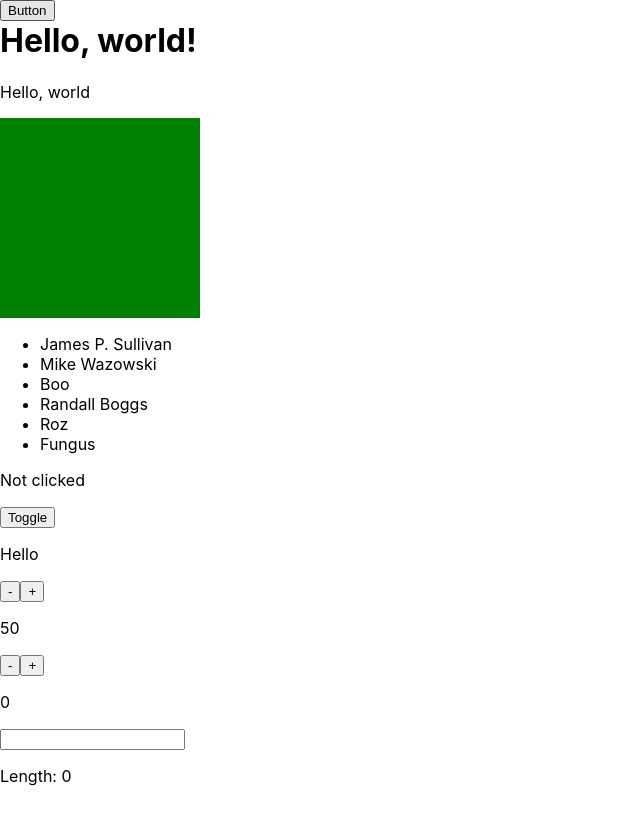
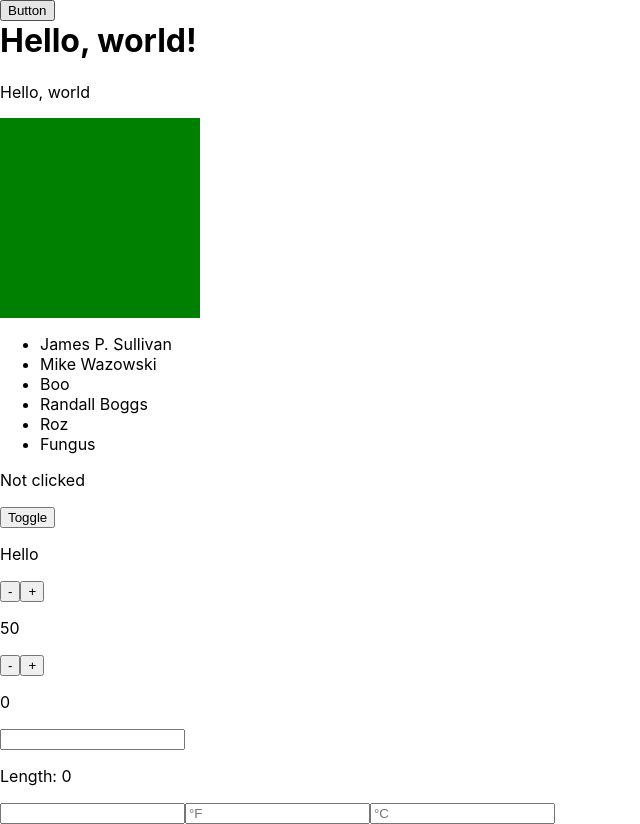
Before and after one commit to RaccoonHowell/JSX-challenges, a React (Create React App) app: page / in a window 1280 px wide. Shown: the whole page, without its empty margins (0-640 px from the left). Before the commit the page ends 802 px from the top, so only its background shows below. Built offline with nearby package versions, Linux system fonts and the light colour scheme.

Commit message:
completed PasswordStrength challenge and created TempConverter component as per day 3 challenges but haven't completed TempConverter yet

```diff
--- /dev/null
+++ b/src/PasswordStrength.js
@@ -0,0 +1,64 @@
+import React, { Component } from "react";
+
+class PasswordStrength extends Component {
+
+    constructor(props) {
+        super(props);
+
+        this.state = {
+            value: ""
+        };
+
+        this.handleChange = this.handleChange.bind(this);
+    }
+
+    handleChange(event) {
+        const newValue = event.currentTarget.value;
+
+        this.setState({
+            value: newValue
+        })
+    }
+
+    render() {
+        const { length } = this.state.value;
+
+        let colour;
+
+        if (length === 0) {
+            colour = "";
+        } else if (length < 9) {
+            colour = "red";
+        } else if (length < 16) {
+            colour = "orange";
+        } else {
+            colour = "green";
+        }
+
+        const style = {
+            backgroundColor: colour
+        }
+
+        return(
+            <input
+                style={ style }
+                type="password"
+                onChange={ this.handleChange }
+            />
+        )
+    }
+}
+
+export default PasswordStrength;
+
+// Create a <PasswordStrength> component. It should contain an <input> with the type password. The background styling should change depending on the length of the password:
+
+// If it's empty the background shouldn't have styling.
+// If it's less than 9 it should be red.
+// If it's less than 16 it should be orange.
+// If it's 16 or more then it should be green.
+
+// 1 Make the HTML
+// 2 Make state and affect HTML
+// 2.5 base something off props
+// 3 Add interactivity and update state based on user events
--- a/src/Stuff.js
+++ b/src/Stuff.js
@@ -9,7 +9,8 @@ import Counter from './Counter';
 import StepCounter from './StepCounter';
 import CatchMeIfYouCan from './CatchMeIfYouCan';
 import Length from './Length';
-
+import PasswordStrength from './PasswordStrength';
+import TempConverter from './TempConverter';
 
 const Stuff = ({square}) => (
     <React.Fragment>
@@ -23,6 +24,8 @@ const Stuff = ({square}) => (
         <StepCounter max={ 100 } step={ 5 } />
         <CatchMeIfYouCan jump={ 100 } />
         <Length />
+        <PasswordStrength />
+        <TempConverter />
     </React.Fragment>
 );
 
--- /dev/null
+++ b/src/TempConverter.js
@@ -0,0 +1,37 @@
+import React, { Component } from "react";
+
+class TempConverter extends Component {
+
+    constructor(props) {
+        super(props);
+
+        this.state = {
+            celciusInput: "",
+            fahrenheitInput: ""
+        }
+    }
+
+
+
+    render() {
+        return(
+            <>
+                <input
+                    onChange={ this.handleCelciusChange }
+                    placeholder="°F"
+                />
+
+                <input placeholder="°C"/>
+            </>
+        )
+    }
+}
+
+export default TempConverter;
+
+// Create a <TempConverter> component. It should have a °F and °C <input>. When you type a number into one <input> it should update the value in the other.
+
+// 1 Make the HTML
+// 2 Make state and affect HTML
+// 2.5 base something off props
+// 3 Add interactivity and update state based on user events
```
